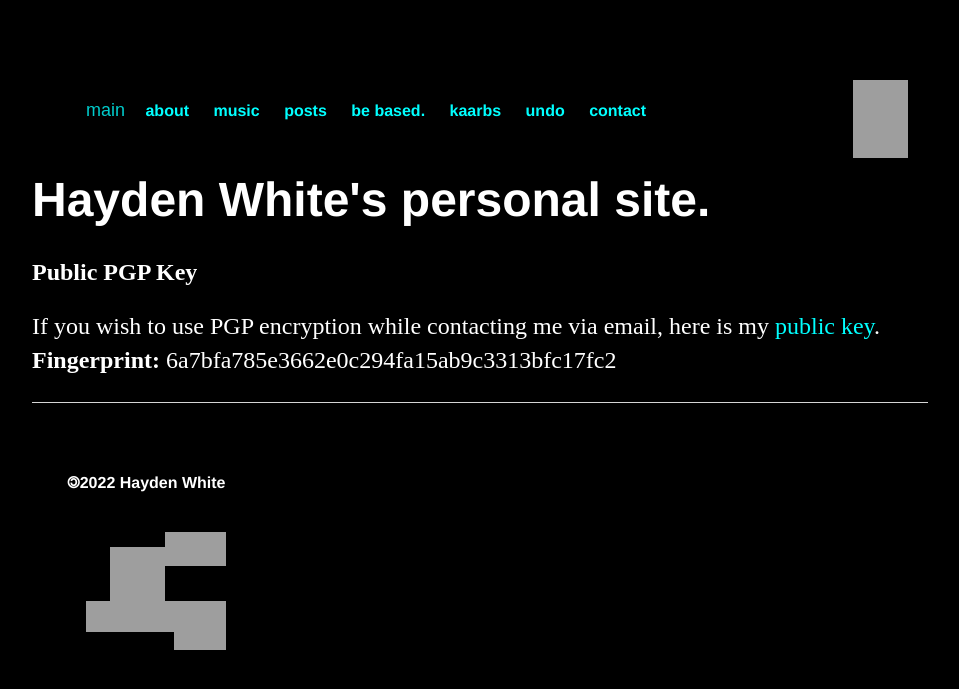
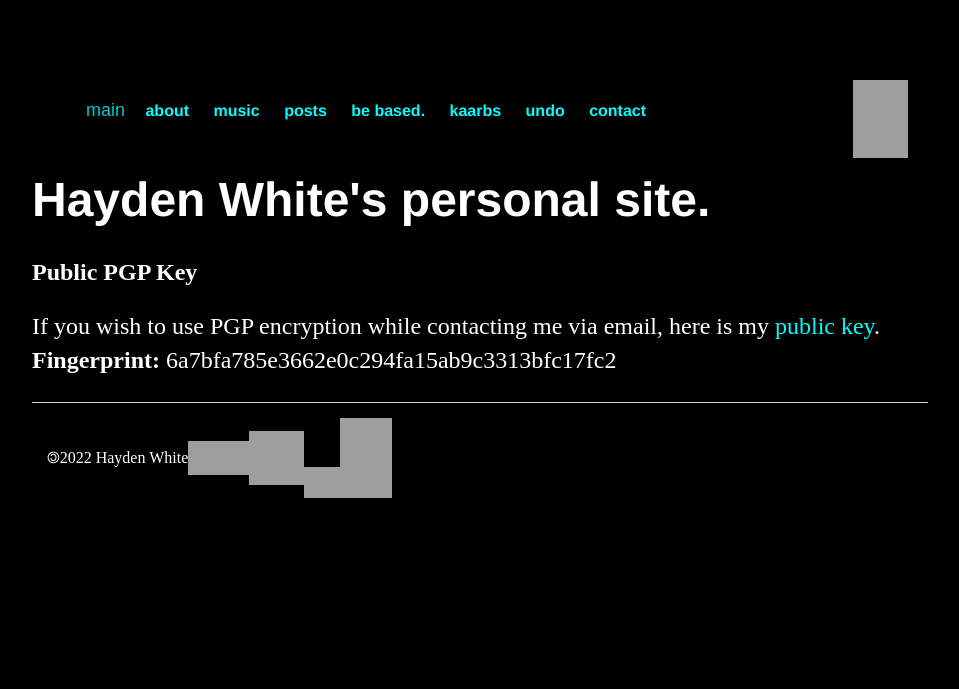
Before and after one commit to whiteVHS/whiteVHS.github.io, a Jekyll site: the page built from pgp/index.html, in a window 1280 px wide. Shown: the top 689 px of the page, without its empty margins (160-1119 px from the left). Built offline with Jekyll 4.4.1, drawn with Linux system fonts in a browser that asks for light colours; grey boxes are pictures that could not be loaded.

Commit message:
Update default.html

```diff
--- a/_layouts/default.html
+++ b/_layouts/default.html
@@ -31,13 +31,13 @@ img {
 
 </div><!-- /.container -->
 			<footer>
-	    <div class="div1"> <ul>
-	    <div><li><p><small>🄯2022 Hayden White</small></p></li></div>
-	    <div><li><a href="https://haydenwhite.bandcamp.com" target="_blank" rel="noopener noreferrer" title="white VHS"><img alt="bandcamp" src="https://64.media.tumblr.com/a15f71ce5371c3df576cf1b4c498c1be/8c1923369cd1bbd9-00/s540x810/dce136d274a2b3f2af9147d9252284aba73f68a2.pnj" width="61" height="34" /></a></div>
-            <div><li><a href="https://github.com/whiteVHS/whiteVHS.github.io/" target="_blank" rel="noopener noreferrer" title="Source Code"><img alt="source" src="https://64.media.tumblr.com/31f49a849cd1b6acaaebbd951daac2fa/4e5b695432143826-c7/s540x810/90e98fb64abbf3b2f526c42249553d7557db5110.pnj" width="55" height="54" /></a></div>
-            <div><li><a href="http://www.gnu.org/" target="_blank" rel="noopener noreferrer" title="The GNU Project"><img alt="GNU" src="https://64.media.tumblr.com/633760e6e140e3edd28cafe45816a97e/41478122cf0091a4-8c/s540x810/9c7a91100748874f59301406b513bb65a77dcd2b.pnj" width="52" height="49" /></a><div>
-	    <div><li><a href="https://agoraroad.neocities.org/" target="_blank" rel="noopener noreferrer" title="Agora Road"><img alt="Agora Road" src="https://forum.agoraroad.com/index.php?media/240x60-banner.3433/full" width="88" height="31" /></a></div>
-		    </ul> </div>
+	    <div class="div1">
+	    <div><p><small>🄯2022 Hayden White</small></p></div>
+	    <div><a href="https://haydenwhite.bandcamp.com" target="_blank" rel="noopener noreferrer" title="white VHS"><img alt="bandcamp" src="https://64.media.tumblr.com/a15f71ce5371c3df576cf1b4c498c1be/8c1923369cd1bbd9-00/s540x810/dce136d274a2b3f2af9147d9252284aba73f68a2.pnj" width="61" height="34" /></a></div>
+            <div><a href="https://github.com/whiteVHS/whiteVHS.github.io/" target="_blank" rel="noopener noreferrer" title="Source Code"><img alt="source" src="https://64.media.tumblr.com/31f49a849cd1b6acaaebbd951daac2fa/4e5b695432143826-c7/s540x810/90e98fb64abbf3b2f526c42249553d7557db5110.pnj" width="55" height="54" /></a></div>
+            <div><a href="http://www.gnu.org/" target="_blank" rel="noopener noreferrer" title="The GNU Project"><img alt="GNU" src="https://64.media.tumblr.com/633760e6e140e3edd28cafe45816a97e/41478122cf0091a4-8c/s540x810/9c7a91100748874f59301406b513bb65a77dcd2b.pnj" width="52" height="49" /></a><div>
+	    <div><a href="https://agoraroad.neocities.org/" target="_blank" rel="noopener noreferrer" title="Agora Road"><img alt="Agora Road" src="https://forum.agoraroad.com/index.php?media/240x60-banner.3433/full" width="88" height="31" /></a></div>
+	    </div>
 			</footer>
 		</body>
 	</html>
```
